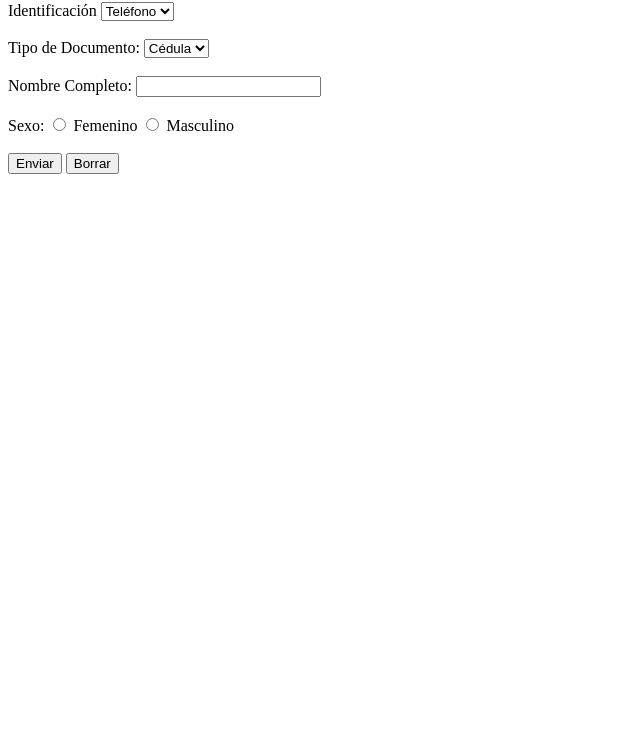
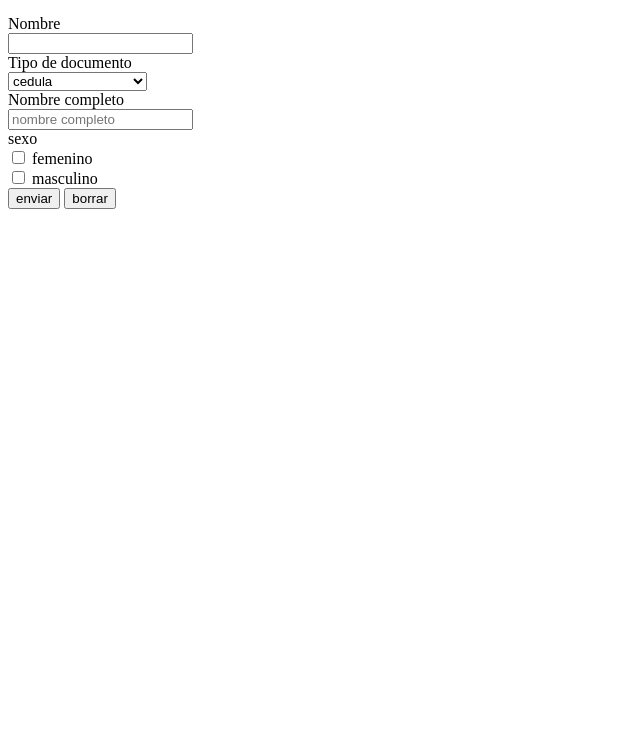
Before and after one commit to cristian8779/ADSO, a plain HTML site: page formulario 2 .html in a window 1280 px wide. Shown: the part 65-800 px from the top of the page, without its empty margins (0-640 px from the left). Drawn offline with Linux system fonts and the light colour scheme.

Commit message:
formulario 2 .html

```diff
--- a/formulario 2 .html
+++ b/formulario 2 .html
@@ -1,40 +1,30 @@
 <!DOCTYPE html>
-<html lang="es">
+<html lang="en">
 <head>
     <meta charset="UTF-8">
     <meta name="viewport" content="width=device-width, initial-scale=1.0">
-    <title>Formulario de Registro</title>
+    <title>formulario 2</title>
 </head>
-<body>
-    <h2>FORMULARIO DE REGISTRO</h2>
-    <form>
-        <label for="identificacion">Identificación</label>
-        <select id="identificacion" name="identificacion">
-            <option value="telefono">Teléfono</option>
 
-        </select>
-        <br><br>
+    <h1>formulario de registro</h1>
+    <form action="">
+      <label for="nombre">Nombre</label><br>
+      <input type="number" name="" id=""><br>
+      <label for="documento">Tipo de documento</label><br>
 
-        <label for="tipo-documento">Tipo de Documento:</label>
-        <select id="tipo-documento" name="tipo-documento">
-            <option value="cedula">Cédula</option>
+      <select>
+          <option >cedula</option>
+          <option >Tarjeta de identidad</option>
+          <option >cedula extrangera </option>
+      </select><br>
+      <label for="Ncompleto"> Nombre completo</label><br>
+      <input type="text" placeholder="nombre completo "><br>
+      <label for="sexo">sexo</label><br>
+      <input type="checkbox" > femenino <br>
+      <input type="checkbox"> masculino <br>
+      <input type="submit" value="enviar">
+      <input type="submit" value="borrar">
+  </form>
 
-        </select>
-        <br><br>
-
-        <label for="nombre-completo">Nombre Completo:</label>
-        <input type="text" id="nombre-completo" name="nombre-completo">
-        <br><br>
-
-        <label>Sexo:</label>
-        <input type="radio" id="femenino" name="sexo" value="femenino">
-        <label for="femenino">Femenino</label>
-        <input type="radio" id="masculino" name="sexo" value="masculino">
-        <label for="masculino">Masculino</label>
-        <br><br>
-
-        <button type="submit">Enviar</button>
-        <button type="reset">Borrar</button>
-    </form>
 </body>
 </html>
```
